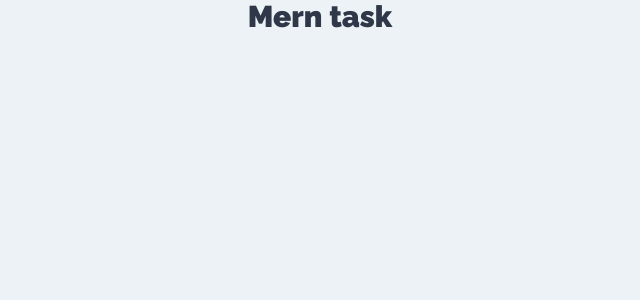
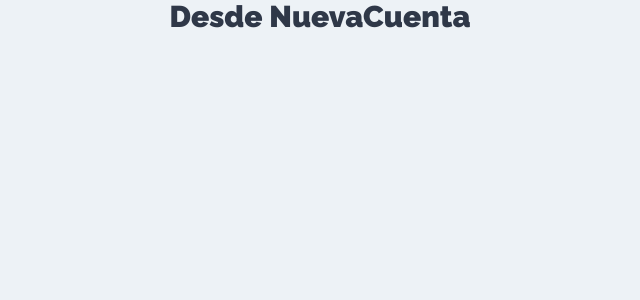
Before and after one commit to SkinnyA/AdministradorProyectos-Cliente, a React (Create React App) app: page /nueva-cuenta in a window 1280 px wide. Shown: the top 300 px of the page, without its empty margins (320-960 px from the left). Built offline with nearby package versions, Linux system fonts and the light colour scheme.

Commit message:
Creating routing

```diff
--- a/src/App.js
+++ b/src/App.js
@@ -1,9 +1,18 @@
 import React from 'react';
-
+import {BrowserRouter as Router, Switch, Route} from 'react-router-dom'
+import Login from './components/auth/Login';
+import NuevaCuenta from './components/auth/NuevaCuenta';
+import Proyectos from './components/proyectos/Proyectos';
 
 function App() {
   return (
-    <h1>Mern task</h1>
+    <Router>
+      <Switch>
+        <Route exact path="/" component={Login} />
+        <Route exact path="/nueva-cuenta" component={NuevaCuenta} />
+        <Route exact path="/proyectos" component={Proyectos} />
+      </Switch>
+    </Router>
   );
 }
 
--- /dev/null
+++ b/src/components/auth/Login.js
@@ -0,0 +1,9 @@
+import React from 'react';
+
+const Login = () => {
+    return (
+        <h1>Desde Login</h1>
+    );
+}
+
+export default Login;
--- /dev/null
+++ b/src/components/auth/NuevaCuenta.js
@@ -0,0 +1,9 @@
+import React from 'react';
+
+const NuevaCuenta = () => {
+    return (
+        <h1>Desde NuevaCuenta</h1>
+    );
+}
+
+export default NuevaCuenta;
--- /dev/null
+++ b/src/components/proyectos/Proyectos.js
@@ -0,0 +1,9 @@
+import React from 'react';
+
+const Proyectos = () => {
+    return (
+        <h1>Desde proyectos</h1>
+    );
+}
+
+export default Proyectos;
```
